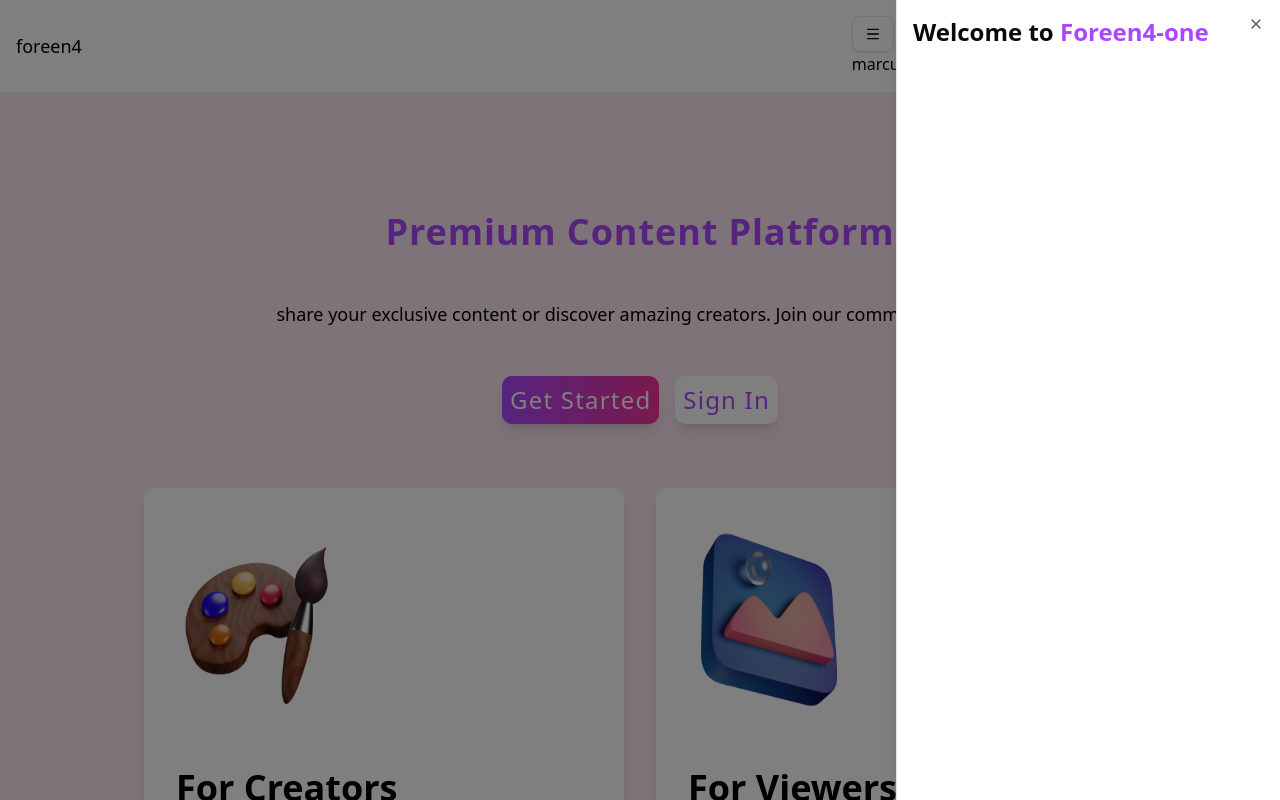
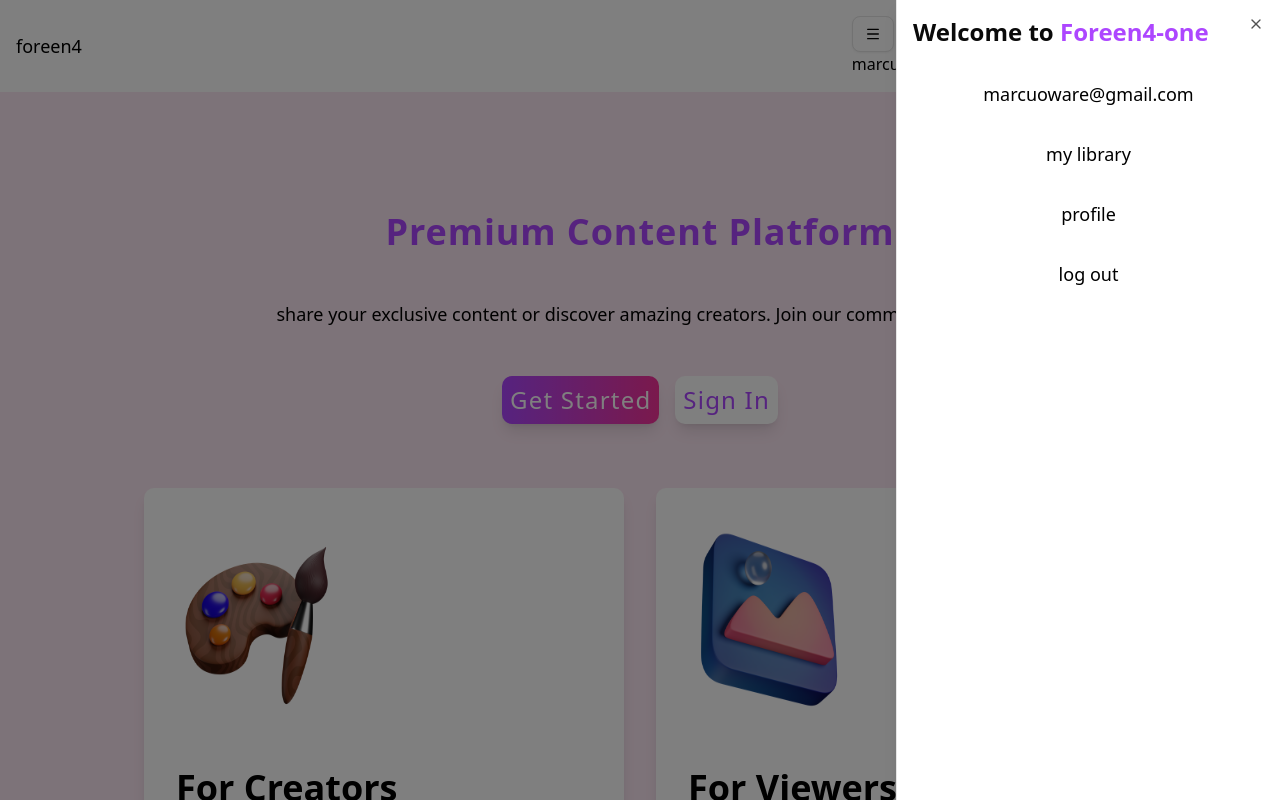
Before and after one commit to demarcuscode/foreen, a Next.js app: page / in a window 1280 px wide. Both pictures are taken after a click on the button 872 px from the left and 34 px from the top of the page. Shown: the top 800 px of the page. Built offline with nearby package versions, Linux system fonts and the light colour scheme.

Commit message:
third commit

```diff
--- a/components/customs/sheetbtn.tsx
+++ b/components/customs/sheetbtn.tsx
@@ -26,7 +26,7 @@ export function SheetBtn() {
               Foreen4-one
             </span>
           </SheetTitle>
-          <div className="flex flex-col  text-black items-center gap-4 hidden   ">
+          <div className="flex flex-col  text-black items-center gap-8 text-lg text-black ">
             <Link href="\dashboard">marcuoware@gmail.com</Link>
             <Link href="\library">my library</Link>
             <Link href="\profile">profile</Link>
```
